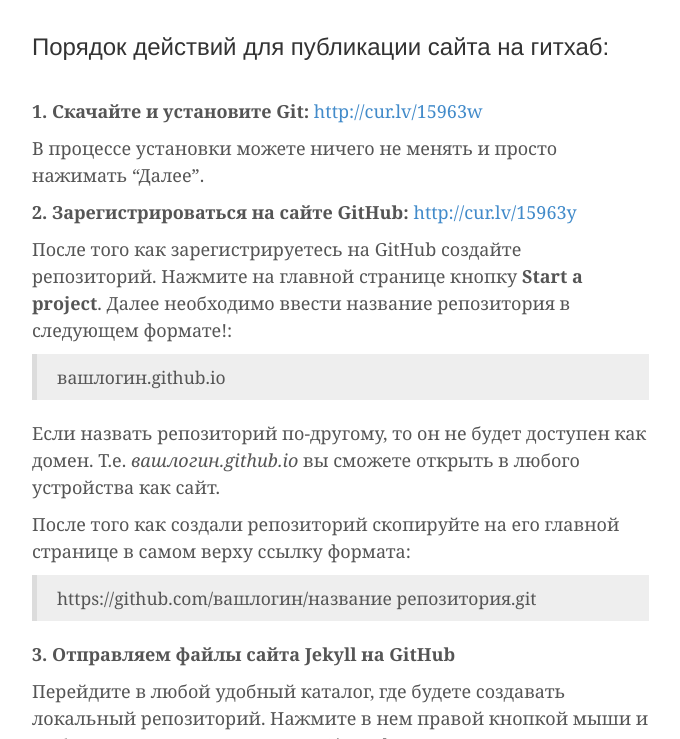
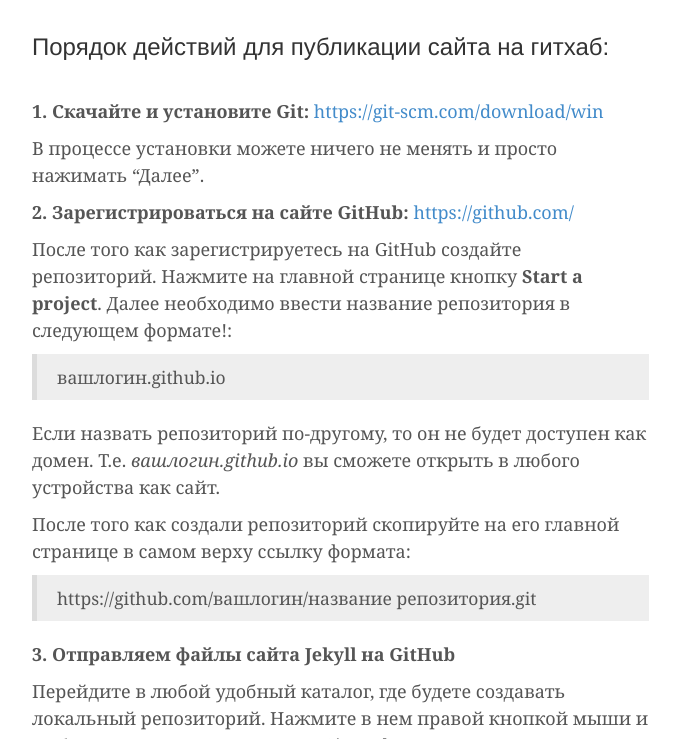
Before and after one commit to htmlblog/htmlblog.github.io, a Jekyll site: the page built from _posts/2017-03-29-kak-pierieniesti-sait-jekyll-na-github.markdown, in a window 1280 px wide and 900 px high, scrolled down 1037 px, cut to the strip 161-900 px from the top of the window. Shown: the whole strip, without its empty margins (138-818 px from the left). Built offline with Jekyll 4.4.1, drawn with Linux system fonts in a browser that asks for light colours; comment, search, counter and statistics services are not loaded; some of the changed lines change nothing that is shown.

Commit message:
Update 2017-03-29-kak-pierieniesti-sait-jekyll-na-github.markdown

```diff
--- a/_posts/2017-03-29-kak-pierieniesti-sait-jekyll-na-github.markdown
+++ b/_posts/2017-03-29-kak-pierieniesti-sait-jekyll-na-github.markdown
@@ -26,11 +26,11 @@
 <br>
 ### Порядок действий для публикации сайта на гитхаб:
 <br>
-**1. Скачайте и установите Git:** [http://cur.lv/15963w](http://cur.lv/15963w){:target="_blank" rel="nofollow"}
+**1. Скачайте и установите Git:** [https://git-scm.com/download/win](https://git-scm.com/download/win){:target="_blank" rel="nofollow"}
 
 В процессе установки можете ничего не менять и просто нажимать "Далее".
 
-**2. Зарегистрироваться на сайте GitHub:** [http://cur.lv/15963y](http://cur.lv/15963y){:target="_blank" rel="nofollow"}
+**2. Зарегистрироваться на сайте GitHub:** [https://github.com/](https://github.com/){:target="_blank" rel="nofollow"}
 
 После того как зарегистрируетесь на GitHub создайте репозиторий. Нажмите на главной странице кнопку **Start a project**. Далее необходимо ввести название репозитория в следующем формате!:
 
```
